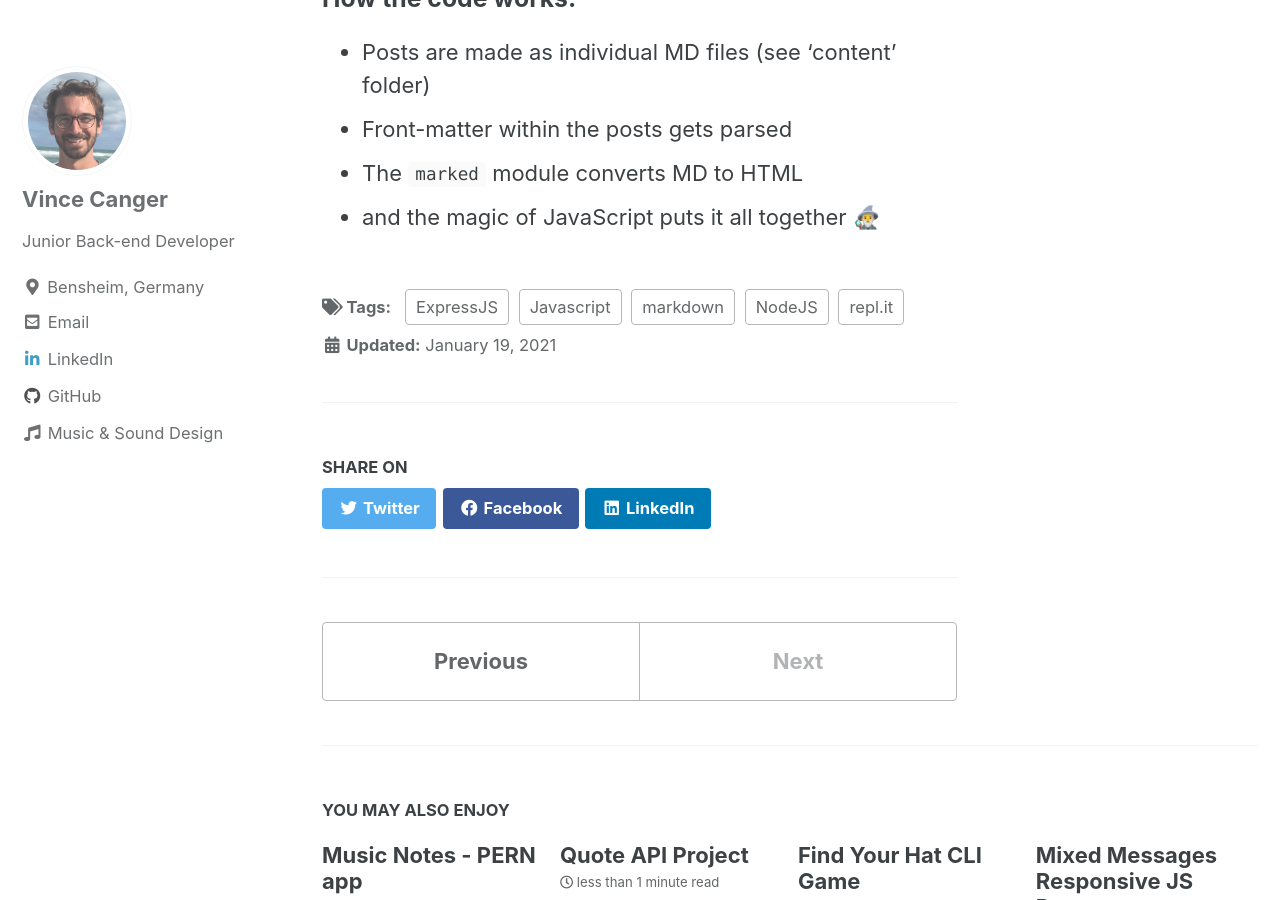
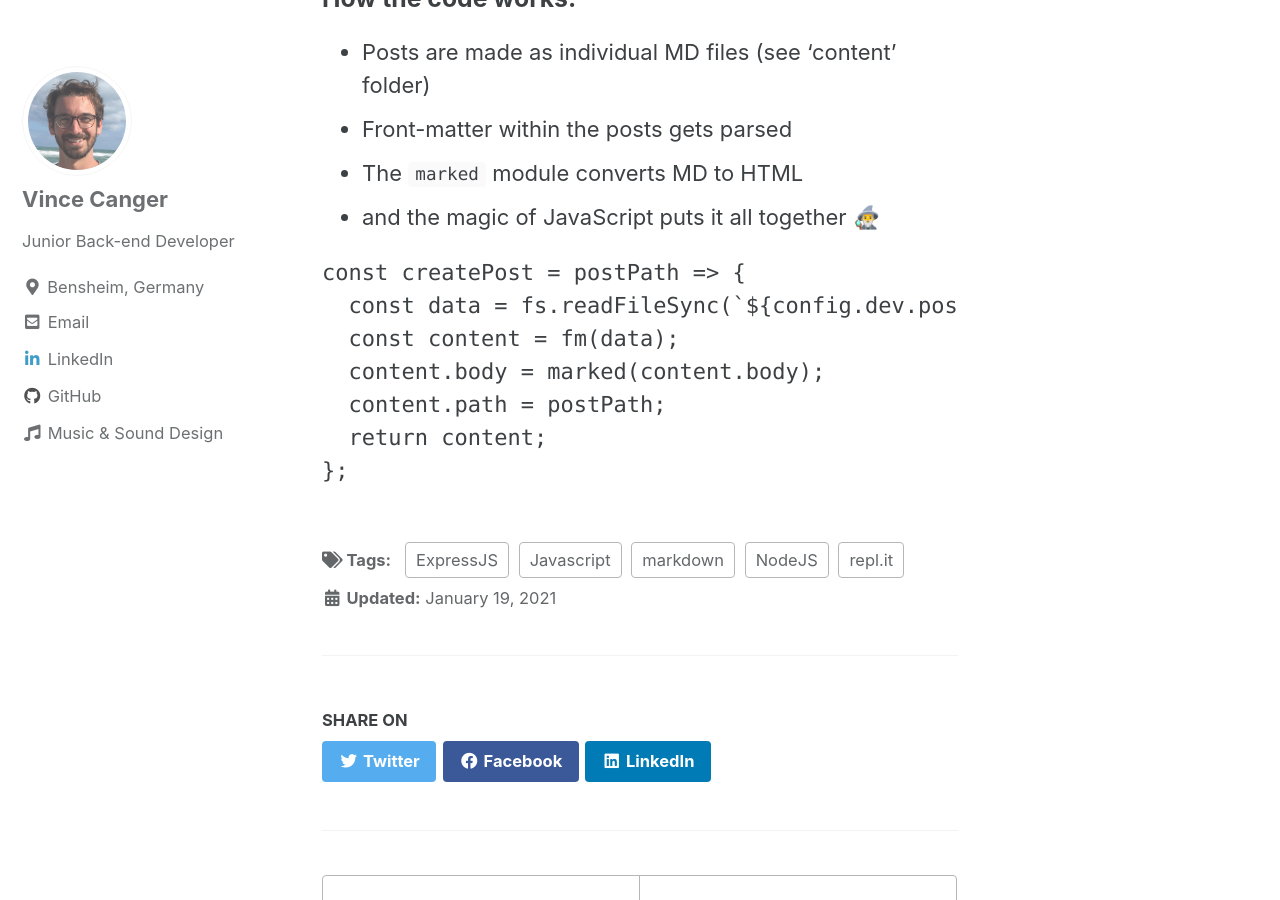
Before and after one commit to vincanger/vincanger.github.io, a Jekyll site: the page built from _posts/2021-01-19-nodejs-blog.md, in a window 1280 px wide and 900 px high, scrolled down 663 px. Built offline with Jekyll 4.4.1, drawn with Linux system fonts in a browser that asks for light colours; cached includes are drawn as plain includes.

Commit message:
code snippet add

````diff
--- a/_posts/2021-01-19-nodejs-blog.md
+++ b/_posts/2021-01-19-nodejs-blog.md
@@ -18,3 +18,13 @@ excerpt: "Simple, static blog generator made with NodeJS"
 - Front-matter within the posts gets parsed
 - The `marked` module converts MD to HTML
 - and the magic of JavaScript puts it all together 🧙‍♂️
+
+```JavaScript
+const createPost = postPath => {
+  const data = fs.readFileSync(`${config.dev.postsdir}/${postPath}.md`, "utf8");
+  const content = fm(data);
+  content.body = marked(content.body);
+  content.path = postPath;
+  return content;
+};
+```
````
